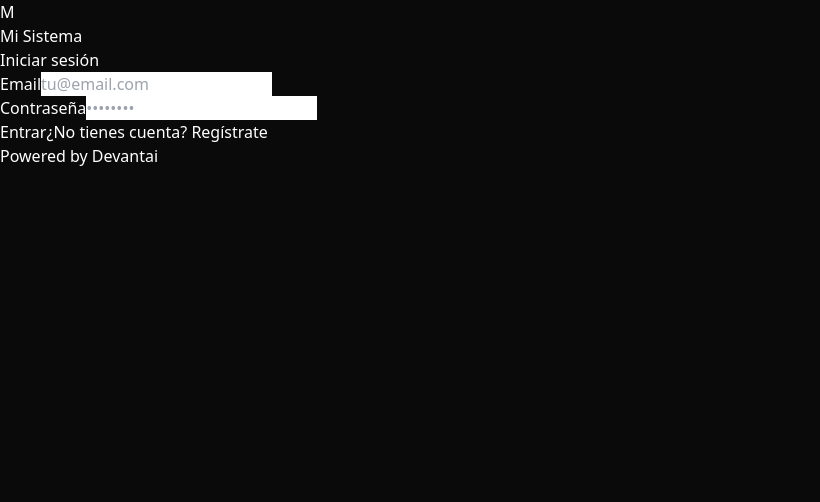
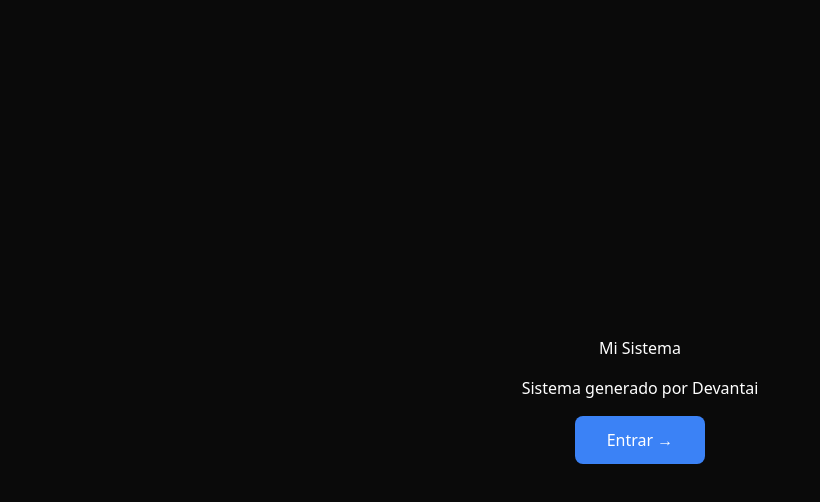
Before and after one commit to AATS82/devantai-app-template, a React (Vite) app: page / in a window 1280 px wide. Shown: the top 502 px of the page, without its empty margins (0-820 px from the left). Built offline with nearby package versions, Linux system fonts and the light colour scheme.

Commit message:
cambios en el landing

```diff
--- a/src/App.jsx
+++ b/src/App.jsx
@@ -1,17 +1,27 @@
 import { useState } from 'react'
 import { AuthProvider, useAuth } from './contexts/AuthContext'
 import Login from './pages/Login'
+import Landing from './pages/Landing'
 import Dashboard from './pages/Dashboard'
 import ModulePage from './pages/ModulePage'
 import Layout from './components/Layout'
 
 const modules = (import.meta.env.VITE_APP_MODULES || 'Módulo 1,Módulo 2').split(',')
 const theme = import.meta.env.VITE_APP_THEME || 'dark'
+const appName = import.meta.env.VITE_APP_NAME || 'Mi Sistema'
 document.documentElement.setAttribute('data-theme', theme)
 
 function AppContent() {
   const { user } = useAuth()
   const [activePage, setActivePage] = useState('dashboard')
+  const [showLanding, setShowLanding] = useState(true)
+
+  if (showLanding) return <Landing
+    appName={appName}
+    modules={modules}
+    theme={theme}
+    onEnter={() => setShowLanding(false)}
+  />
 
   if (!user) return <Login />
 
--- /dev/null
+++ b/src/pages/Landing.jsx
@@ -0,0 +1,42 @@
+export default function Landing({ appName, modules, theme, onEnter }) {
+    const landingHtml = import.meta.env.VITE_APP_LANDING || null
+
+    if (landingHtml) {
+        return (
+            <>
+                <div dangerouslySetInnerHTML={{ __html: landingHtml }} />
+                <button
+                    onClick={onEnter}
+                    style={{
+                        position: 'fixed', bottom: '2rem', right: '2rem',
+                        background: 'var(--primary)', color: '#fff',
+                        padding: '1rem 2rem', borderRadius: '8px',
+                        border: 'none', cursor: 'pointer', fontSize: '1rem',
+                        fontWeight: '700', zIndex: 9999
+                    }}
+                >
+                    Entrar al sistema →
+                </button>
+            </>
+        )
+    }
+
+    // Fallback si no hay landing generada
+    return (
+        <div style={{
+            minHeight: '100vh', display: 'flex', flexDirection: 'column',
+            alignItems: 'center', justifyContent: 'center',
+            background: 'var(--bg)', color: 'var(--text)', gap: '1rem'
+        }}>
+            <h1>{appName}</h1>
+            <p>Sistema generado por Devantai</p>
+            <button onClick={onEnter} style={{
+                background: 'var(--primary)', color: '#fff',
+                padding: '0.75rem 2rem', borderRadius: '8px',
+                border: 'none', cursor: 'pointer', fontSize: '1rem'
+            }}>
+                Entrar →
+            </button>
+        </div>
+    )
+}
```
